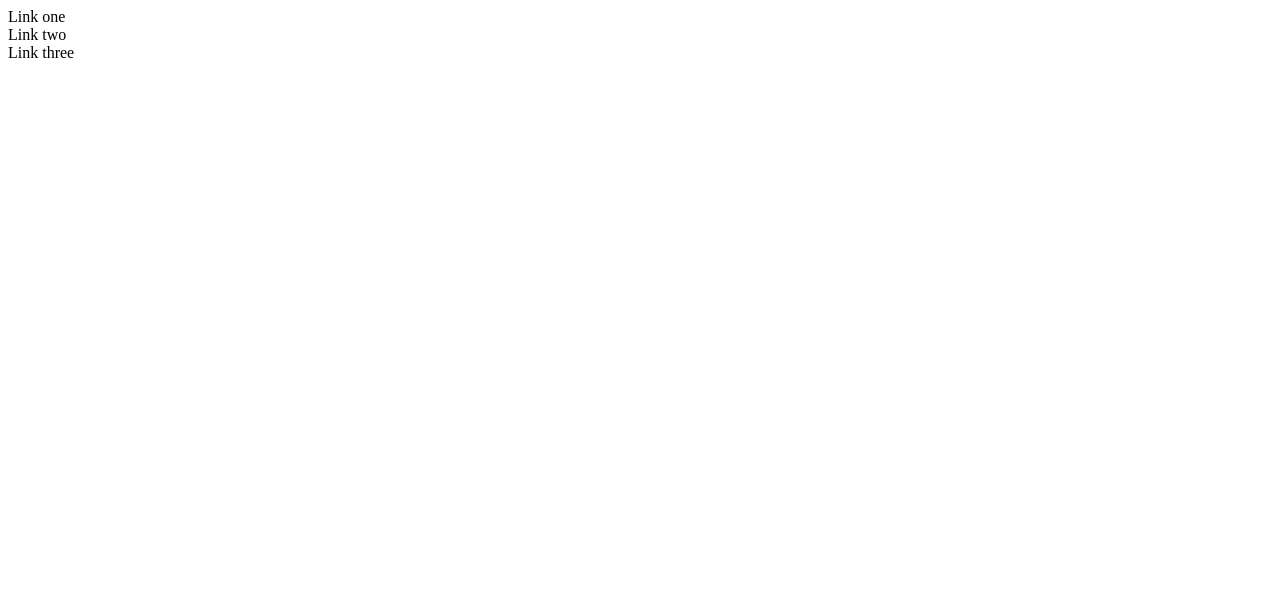
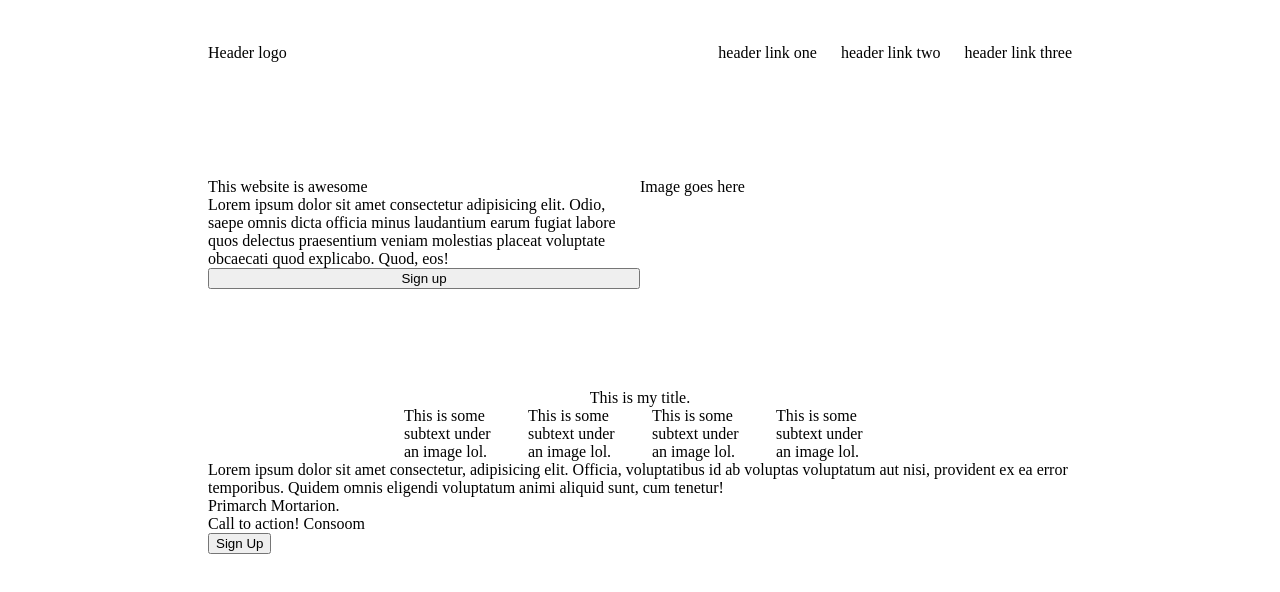
Before and after one commit to hydroEng/nurgle-armory, a plain HTML site: page site.html in a window 1280 px wide. Drawn offline with Linux system fonts and the light colour scheme.

Commit message:
html skeleton

```diff
--- a/site.html
+++ b/site.html
@@ -1,14 +1,88 @@
 <!DOCTYPE html>
 <html lang="en">
+
 <head>
     <meta charset="utf-8">
     <title>My Landing Page</title>
+    <link rel="stylesheet" href="stylesheet.css">
 </head>
+
 <body>
     <div class="navbar">
-        <div class="one">Link one</div>
-        <div class="two">Link two</div>
-        <div class="three">Link three</div>
+        <div class="header-logo">Header logo</div>
+        <ul class="header-links">
+            <li>header link one</li>
+            <li>header link two</li>
+            <li>header link three</li>
+        </ul>
+    </div>
+    <div class="prompt-area">
+        <div class="signup-area">
+            <div class="heading">This website is awesome</div>
+            <div class="landing-content">Lorem ipsum dolor sit amet consectetur adipisicing elit. Odio, saepe omnis
+                dicta officia minus laudantium earum fugiat labore quos delectus praesentium veniam molestias placeat
+                voluptate obcaecati quod explicabo. Quod, eos!</div>
+            <button class="signup-button">Sign up
+        </div>
+
+        <div class="landing-image">
+            Image goes here
+        </div>
+    </div>
+    <div class="gallery">
+        <div class="title">This is my title.</div>
+        <div class="card-box">
+            <div class="card">
+                <div class="card-img"></div>
+                <div class='card-txt'>
+                    This is some subtext under an image lol.
+                </div>
+            </div>
+            <div class="card">
+                <div class="card-img"></div>
+                <div class='card-txt'>
+                    This is some subtext under an image lol.
+                </div>
+            </div>
+            <div class="card">
+                <div class="card-img"></div>
+                <div class='card-txt'>
+                    This is some subtext under an image lol.
+                </div>
+            </div>
+            <div class="card">
+                <div class="card-img"></div>
+                <div class='card-txt'>
+                    This is some subtext under an image lol.
+                </div>
+            </div>
+        </div>
+    </div>
+    </div>
+    <div class="quote-box">
+        <div class="quote">
+            Lorem ipsum dolor sit amet consectetur, adipisicing elit. Officia, voluptatibus id ab voluptas voluptatum
+            aut nisi, provident ex ea error temporibus. Quidem omnis eligendi voluptatum animi aliquid sunt, cum
+            tenetur!
+        </div>
+        <div class="quote-attrib">
+            Primarch Mortarion.
+        </div>
+
+    </div>
+    <div class="action-area">
+        <div class="action-box">
+            <div class="action-text">
+                <div class="heading">Call to action! Consoom</div>
+                <div class="action-paragraph"></div>
+            </div>
+            <button class="action">
+                Sign Up
+            </button>
+        </div>
+
+
     </div>
 </body>
+
 </html>
--- a/stylesheet.css
+++ b/stylesheet.css
@@ -0,0 +1,62 @@
+body {
+  display: flex;
+  flex-direction: column;
+  padding: 20px 200px;
+}
+
+.navbar {
+  display: flex;
+  justify-content: space-between;
+}
+
+li {
+  display: inline-block;
+  padding: 0px;
+}
+
+.header-links {
+  display: flex;
+  gap: 24px;
+}
+
+.header-logo {
+  display: flex;
+  align-items: center;
+}
+
+.prompt-area {
+  display: flex;
+  justify-content: space-between;
+  padding: 100px 0px;
+}
+
+.signup-area {
+  display: flex;
+  flex: 1;
+  flex-direction: column;
+}
+
+.landing-image {
+  flex: 1;
+}
+
+.gallery {
+  display: flex;
+  flex-direction: column;
+  align-items: center;
+}
+
+.card {
+  display: flex;
+  flex-direction: row;
+  width: 100px;
+
+}
+
+.card-box {
+  display: flex;
+  flex-direction: row;
+  justify-content: center;
+  align-items: center;
+  gap: 24px;
+}
```
Also changed, not shown: outcome/01.png (added), outcome/02.png (added).
